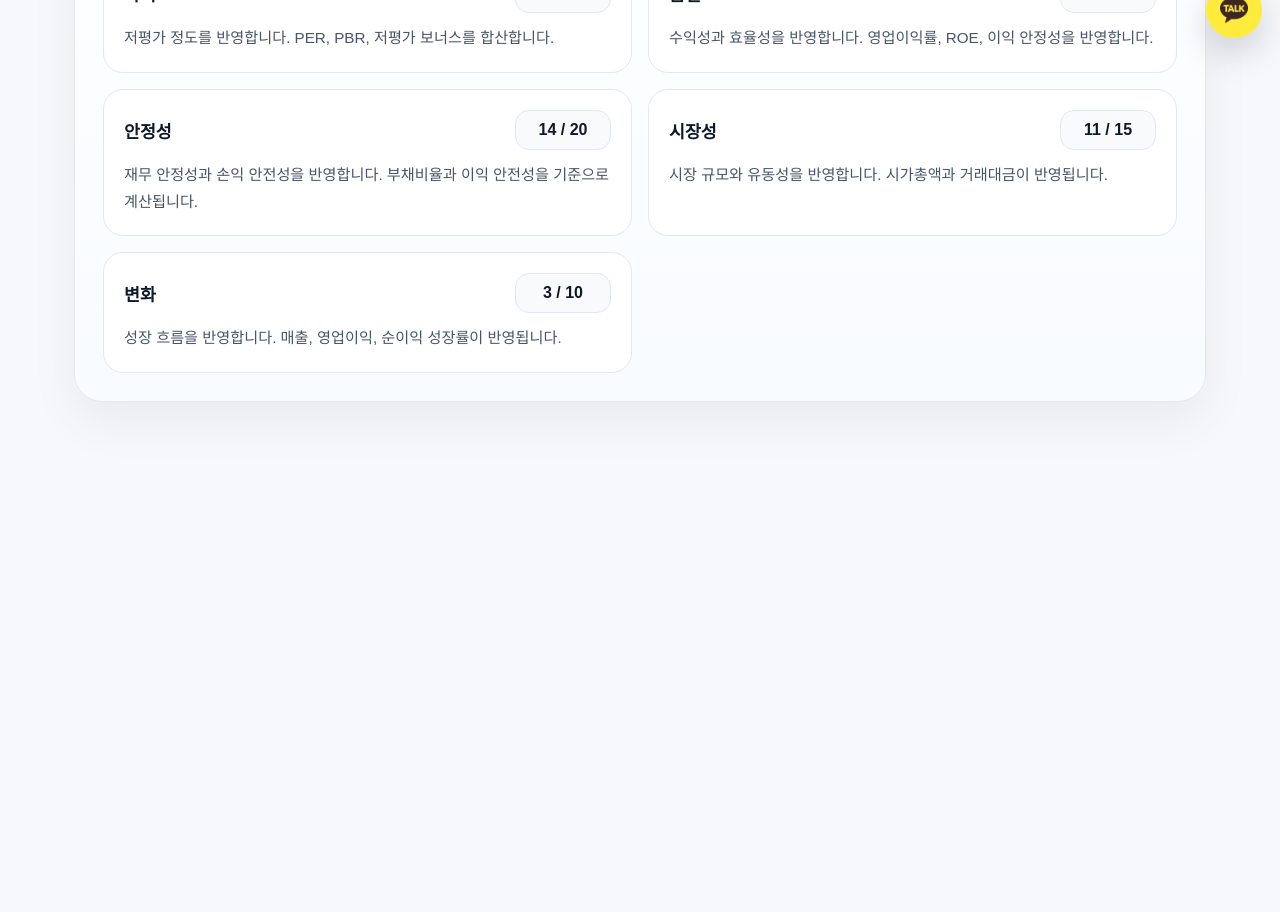
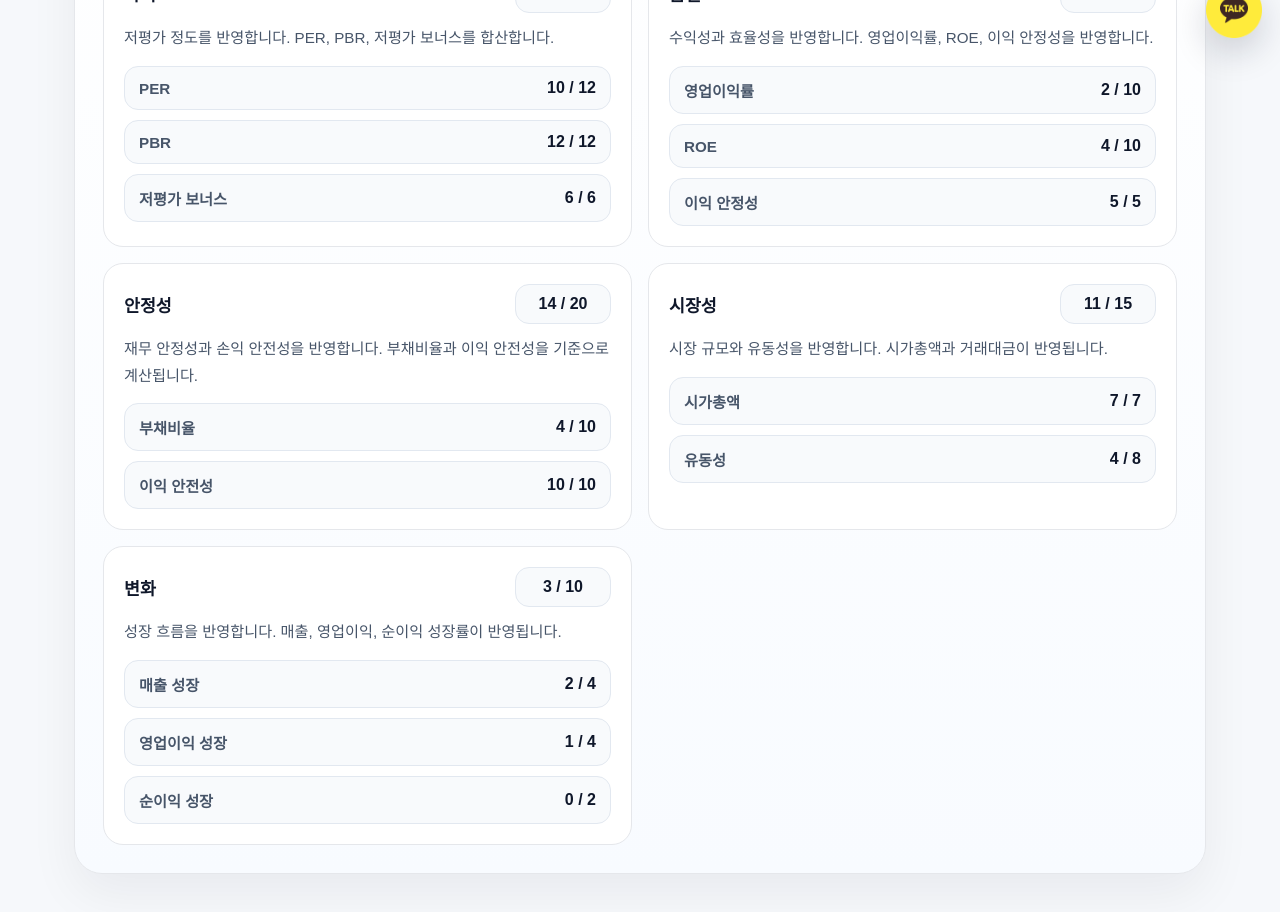
Before and after one commit to DcoyA/screener, a Next.js app: page /stock/000120 in a window 1280 px wide. Shown: the part 740-1652 px from the top of the page. Before the commit the page ends 1222 px from the top, so only its background shows below. Built offline with nearby package versions, Linux system fonts and the light colour scheme.

Commit message:
Update page.js

```diff
--- a/app/stock/[code]/page.js
+++ b/app/stock/[code]/page.js
@@ -8,34 +8,57 @@ const SCORE_META = [
     label: "가치",
     max: 30,
     desc: "저평가 정도를 반영합니다. PER, PBR, 저평가 보너스를 합산합니다.",
+    children: [
+      { key: "perScore", label: "PER", max: 12 },
+      { key: "pbrScore", label: "PBR", max: 12 },
+      { key: "discountBonus", label: "저평가 보너스", max: 6 },
+    ],
   },
   {
     key: "quality",
     label: "품질",
     max: 25,
     desc: "수익성과 효율성을 반영합니다. 영업이익률, ROE, 이익 안정성을 반영합니다.",
+    children: [
+      { key: "operatingMarginScore", label: "영업이익률", max: 10 },
+      { key: "roeScore", label: "ROE", max: 10 },
+      { key: "profitStabilityScore", label: "이익 안정성", max: 5 },
+    ],
   },
   {
     key: "safety",
     label: "안정성",
     max: 20,
     desc: "재무 안정성과 손익 안전성을 반영합니다. 부채비율과 이익 안전성을 기준으로 계산됩니다.",
+    children: [
+      { key: "debtRatioScore", label: "부채비율", max: 10 },
+      { key: "earningsSafetyScore", label: "이익 안전성", max: 10 },
+    ],
   },
   {
     key: "market",
     label: "시장성",
     max: 15,
     desc: "시장 규모와 유동성을 반영합니다. 시가총액과 거래대금이 반영됩니다.",
+    children: [
+      { key: "marketCapScore", label: "시가총액", max: 7 },
+      { key: "liquidityScore", label: "유동성", max: 8 },
+    ],
   },
   {
     key: "change",
     label: "변화",
     max: 10,
     desc: "성장 흐름을 반영합니다. 매출, 영업이익, 순이익 성장률이 반영됩니다.",
+    children: [
+      { key: "revenueGrowthScore", label: "매출 성장", max: 4 },
+      { key: "operatingIncomeGrowthScore", label: "영업이익 성장", max: 4 },
+      { key: "netIncomeGrowthScore", label: "순이익 성장", max: 2 },
+    ],
   },
 ];
 
-function getScoreValue(stock, key) {
+function getCategoryScore(stock, key) {
   if (stock?.scoreBreakdown?.[key] !== undefined) {
     return stock.scoreBreakdown[key];
   }
@@ -46,6 +69,10 @@ function getScoreValue(stock, key) {
   if (key === "market") return stock?.marketScore ?? 0;
   if (key === "change") return stock?.changeScore ?? 0;
   return 0;
+}
+
+function getChildScore(stock, key) {
+  return stock?.scoreBreakdown?.[key] ?? 0;
 }
 
 export default async function StockDetailPage({ params }) {
@@ -109,10 +136,22 @@ export default async function StockDetailPage({ params }) {
                 <div className="scoreCardTop">
                   <span className="scoreName">{item.label}</span>
                   <span className="scoreValue">
-                    {getScoreValue(stock, item.key)} / {item.max}
+                    {getCategoryScore(stock, item.key)} / {item.max}
                   </span>
                 </div>
+
                 <p className="scoreMeaning">{item.desc}</p>
+
+                <div className="scoreBreakdownList">
+                  {item.children.map((child) => (
+                    <div className="scoreBreakdownItem" key={child.key}>
+                      <span className="scoreBreakdownLabel">{child.label}</span>
+                      <span className="scoreBreakdownValue">
+                        {getChildScore(stock, child.key)} / {child.max}
+                      </span>
+                    </div>
+                  ))}
+                </div>
               </div>
             ))}
           </div>
@@ -297,10 +336,34 @@ export default async function StockDetailPage({ params }) {
           font-weight: 800;
         }
         .scoreMeaning {
-          margin: 0;
+          margin: 0 0 14px;
           color: #475569;
           line-height: 1.75;
           font-size: 0.95rem;
+        }
+        .scoreBreakdownList {
+          display: grid;
+          gap: 10px;
+        }
+        .scoreBreakdownItem {
+          display: flex;
+          justify-content: space-between;
+          align-items: center;
+          gap: 12px;
+          padding: 12px 14px;
+          border-radius: 14px;
+          background: #f8fafc;
+          border: 1px solid #e2e8f0;
+        }
+        .scoreBreakdownLabel {
+          color: #475569;
+          font-size: 0.95rem;
+          font-weight: 700;
+        }
+        .scoreBreakdownValue {
+          color: #0f172a;
+          font-weight: 800;
+          flex-shrink: 0;
         }
         @media (max-width: 900px) {
           .infoGrid,
```
